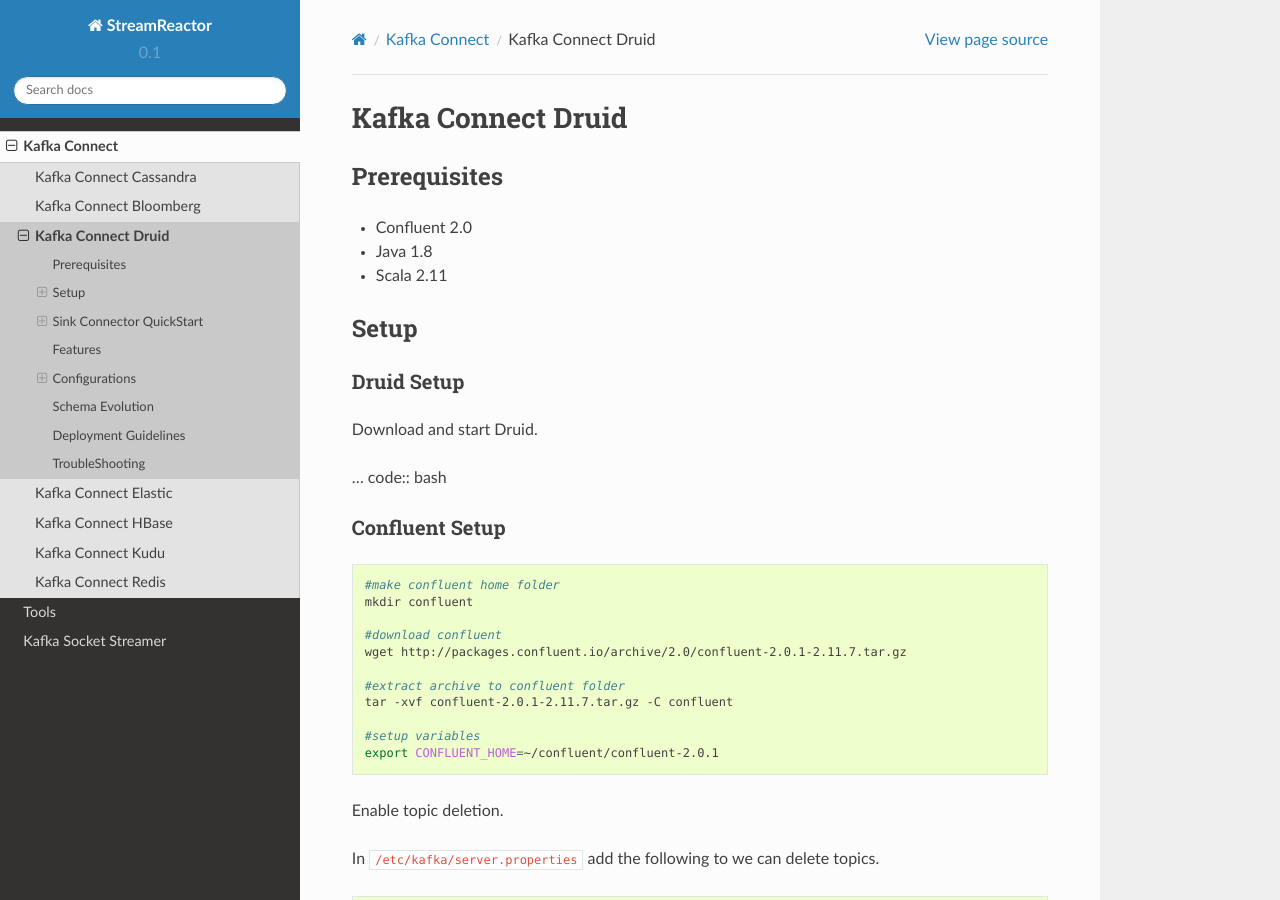
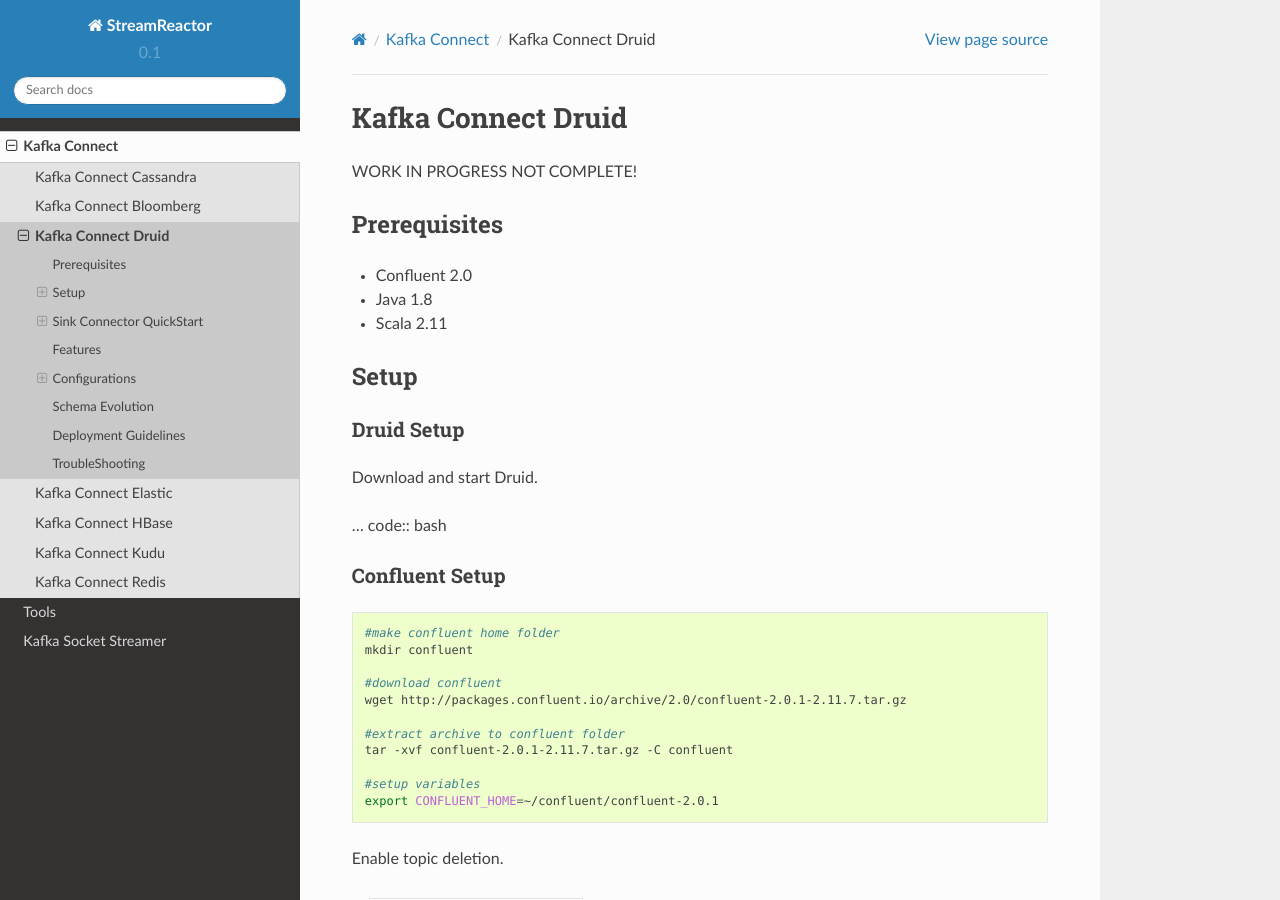
Before and after one commit to waffle-iron/docs, a Sphinx documentation site: the page built from source/druid.rst, in a window 1280 px wide and 900 px high. Built offline with Sphinx 7.4.7 and the Read the Docs theme 2.0.0, drawn with Linux system fonts in a browser that asks for light colours.

```diff
--- a/source/druid.rst
+++ b/source/druid.rst
@@ -1,6 +1,7 @@
 Kafka Connect Druid
 =====================
 
+WORK IN PROGRESS NOT COMPLETE!
 
 Prerequisites
 -------------
```
